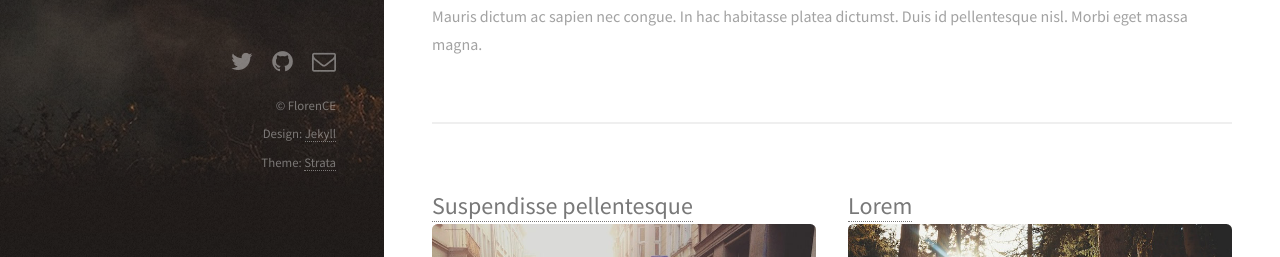
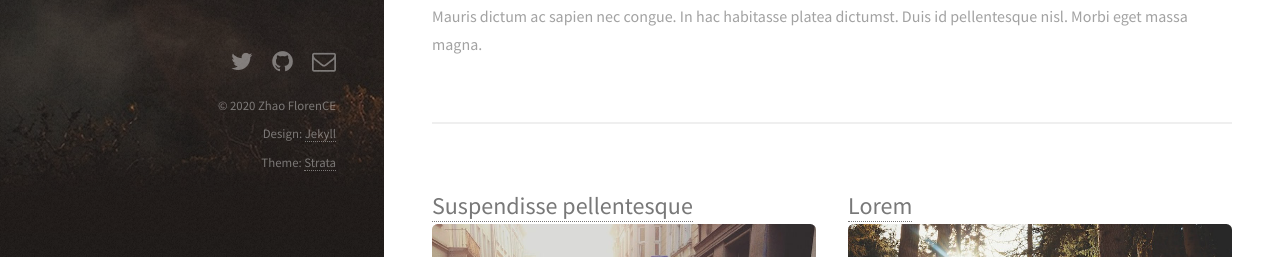
Before and after one commit to as3ert/blog, a Jekyll site: the page built from index.html, in a window 1280 px wide and 900 px high, scrolled down 484 px. Shown: the part 643-900 px from the top of the window. Built offline with Jekyll 4.4.1, drawn with Linux system fonts in a browser that asks for light colours; nearby versions of some CDN libraries.

Commit message:
Update default.html

```diff
--- a/_layouts/default.html
+++ b/_layouts/default.html
@@ -52,7 +52,7 @@
         {% endif %}
       </ul>
       <ul class="copyright">
-          <li>&copy; FlorenCE</li>
+          <li>&copy;  2020 Zhao FlorenCE</li>
           <li>Design: <a href="http://jekyllcn.com/">Jekyll</a></li>
           <li>Theme: <a href="http://jekyllthemes.org/themes/strata/">Strata</a></li>
       </ul>
```
